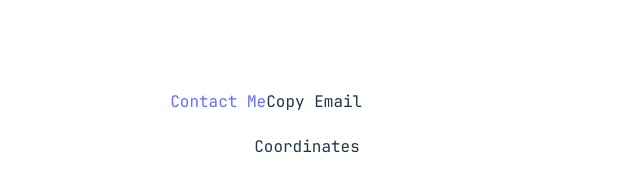
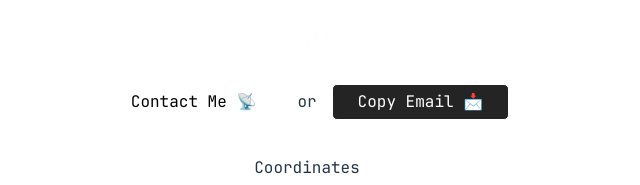
Before and after one commit to NireepV/my_website, a React (Vite) app: page / in a window 1280 px wide. Shown: the part 483-668 px from the top of the page, without its empty margins (333-973 px from the left). Built offline with nearby package versions, Linux system fonts and the light colour scheme.

Commit message:
Added 'Contact Me' and 'Copy Email' button functionality

```diff
--- a/src/pages/Home.jsx
+++ b/src/pages/Home.jsx
@@ -1,6 +1,8 @@
-import React, { useState, useEffect } from 'react';
+import React, { useState, useEffect} from 'react';
 import './style/Home.css'
 import myPicture from '../assets/myHeadshot.png';
+
+const email = "Nireep.Vishnubhatla@gmail.com";
 
 function formatTime(date) {
   return date.toLocaleTimeString('en-AU', {
@@ -14,6 +16,10 @@ function formatTime(date) {
 
 const Home = () => {
   const [time, setTime] = useState(formatTime(new Date()));
+
+  const copyEmailToClipboard = () => {
+    navigator.clipboard.writeText(email);
+  };
 
   useEffect(() => {
     const timer = setInterval(() => {
@@ -45,9 +51,10 @@ const Home = () => {
         </div>
         <div id='emailDiv'>
           <a href="/contactMe">
-            <li className='socials'>Contact Me</li>
+            <li className='emailItem1'>Contact Me &#128225;</li>
           </a>
-          <li className='socials'>Copy Email</li>
+          <p className='emailText'>or</p>
+          <li className='emailItem2' onClick={copyEmailToClipboard}>Copy Email &#128233;</li>
         </div>
         <div><h4 className="centeredText">Coordinates</h4></div>
       </div>
--- a/src/pages/Style/Home.css
+++ b/src/pages/Style/Home.css
@@ -3,6 +3,21 @@
     flex-direction: column;
     align-items: center;
     justify-content: center;
+}
+
+.centeredText {
+    text-align: center;
+}
+
+#timeDiv {
+    padding-bottom: 20px;
+}
+
+.myHeadshot {
+    width: 150px;
+    height: 150px;
+    border-radius: 50%;
+    padding: 25px;
 }
 
 .socials {
@@ -16,17 +31,51 @@
     transform: translateX(20%);
 }
 
-#timeDiv {
-    padding-bottom: 20px;
+.emailText {
+    display: inline;
+    padding: 5px 15px;
 }
 
-.myHeadshot {
-    width: 150px;
-    height: 150px;
-    border-radius: 50%;
-    padding: 25px;
+#emailDiv {
+    padding: 15px 0px;
 }
 
-.centeredText {
-    text-align: center;
+.emailItem1, .emailItem2 {
+    display: inline;
+    padding: 5px 15px;
+    cursor: pointer;
 }
+
+.emailItem1 {
+    display: inline-block;
+    padding: 5px 25px;
+    background-color: #fff;
+    color: #000;
+    border-radius: 5px;
+    border: #fff solid 0.5px;
+    text-decoration: none;
+    transition: background-color 0.5s ease;
+    transition: color 0.5s ease;
+}
+
+.emailItem1:hover {
+    background-color: #242424;
+    color: #fff;
+}
+
+.emailItem2 {
+    display: inline-block;
+    padding: 5px 25px;
+    background-color: #242424;
+    color: #fff;
+    border-radius: 5px;
+    border: #fff solid 0.5px;
+    text-decoration: none;
+    transition: background-color 0.5s ease;
+    transition: color 0.5s ease;
+}
+
+.emailItem2:hover {
+    background-color: #fff;
+    color: #000;
+}
```
